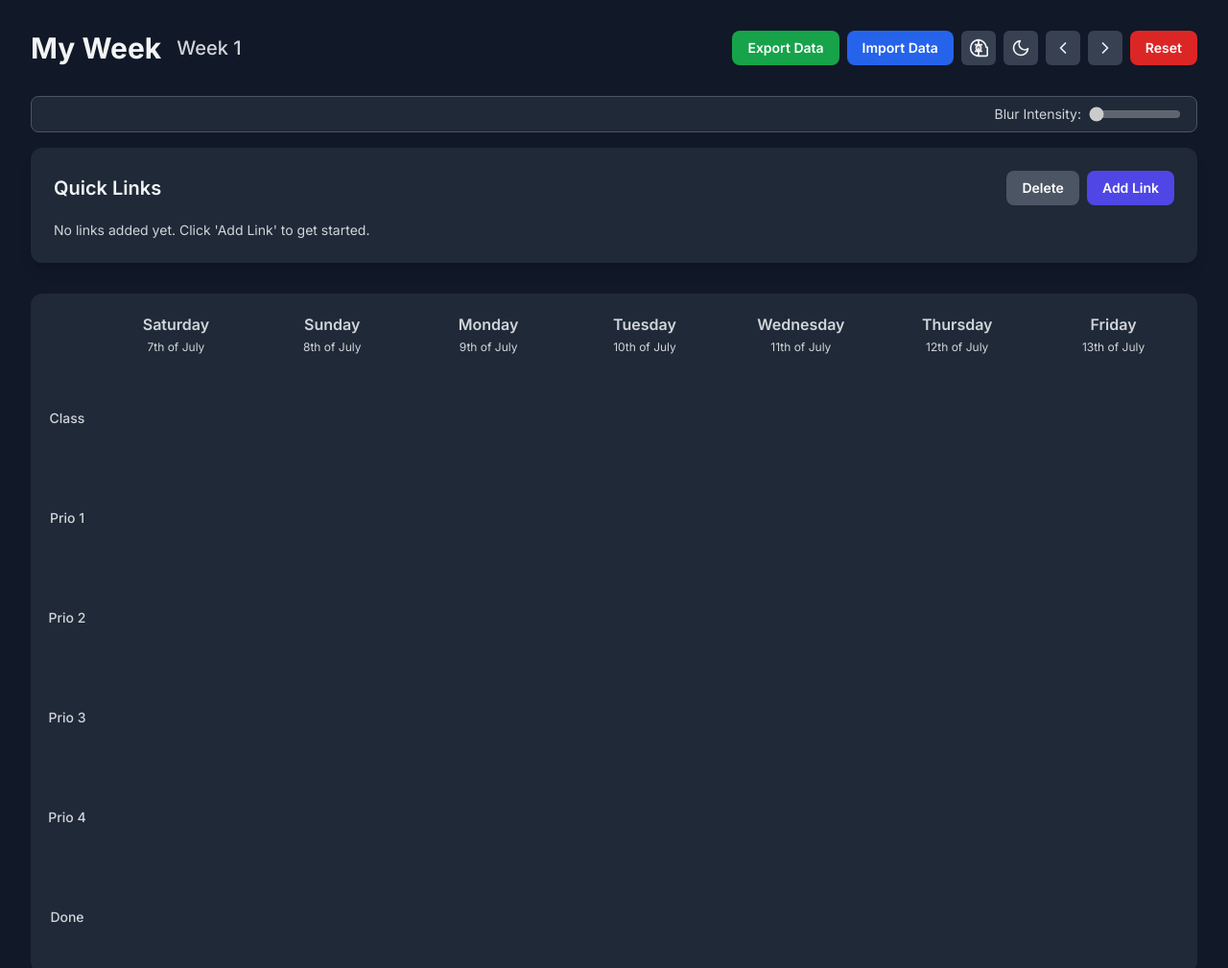
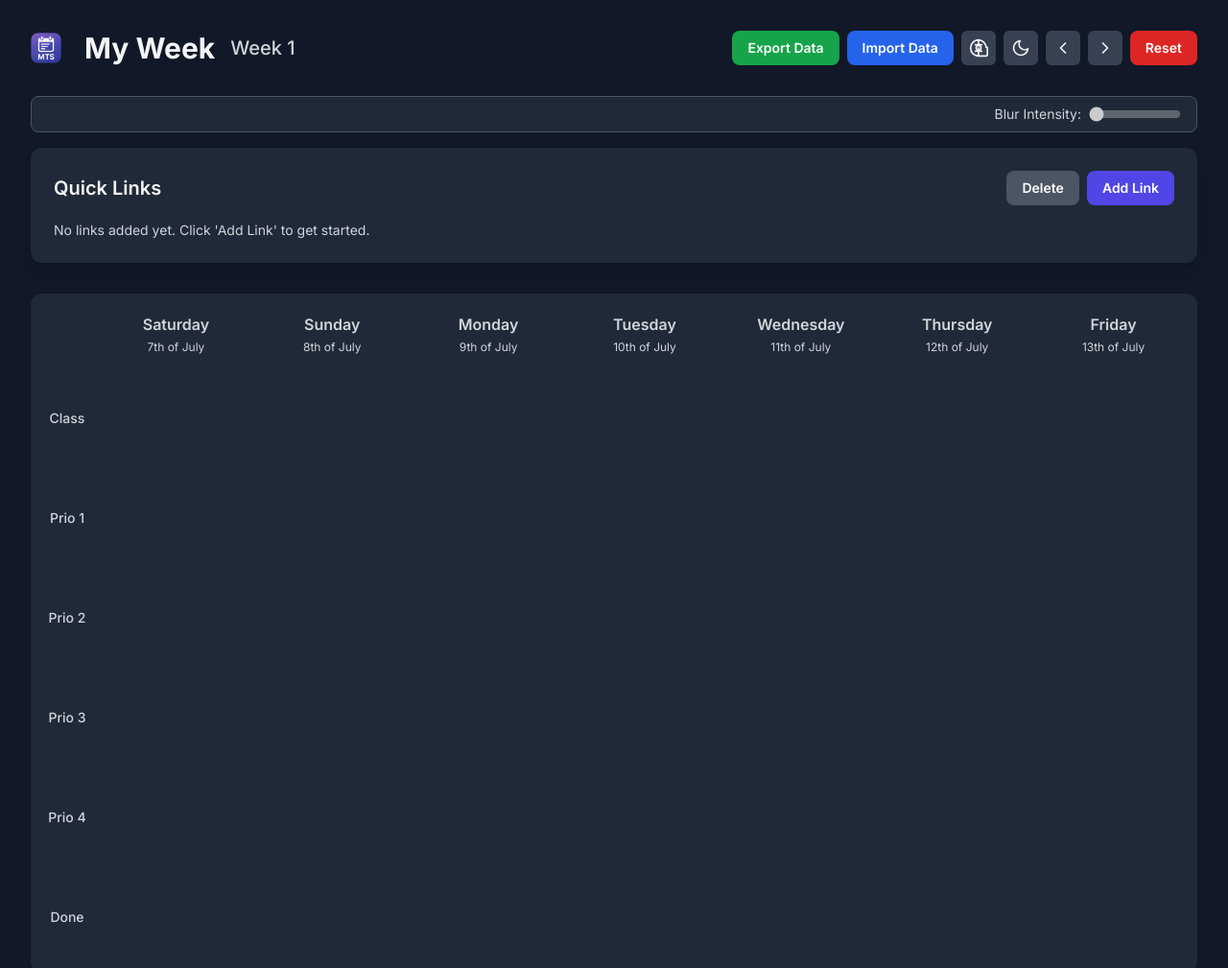
Before and after one commit to khvnf1/MTSchedular, a plain HTML site: page index.html in a window 1280 px wide. Shown: the top 1009 px of the page at 96% size. Drawn offline with nearby package versions, Linux system fonts and the light colour scheme.

Commit message:
Update index.html

```diff
--- a/index.html
+++ b/index.html
@@ -8,7 +8,7 @@
     <link rel="preconnect" href="https://fonts.googleapis.com">
     <link rel="preconnect" href="https://fonts.gstatic.com" crossorigin>
     <link href="https://fonts.googleapis.com/css2?family=Inter:wght@400;500;600;700&display=swap" rel="stylesheet">
-    <!-- Favicon / Icon for the website -->
+    <!-- Favicon / Icon for the website (for browser tab/window) -->
     <link rel="icon" href="MTS.png" type="image/png">
     <link rel="icon" href="MTS.ico" type="image/x-icon">
     <style>
@@ -187,6 +187,8 @@
 
         <header class="flex items-center justify-between mb-8 flex-wrap gap-4">
             <div class="flex items-center gap-4">
+                <!-- Icon added here -->
+                <img id="header-icon" src="MTS.png" onerror="this.onerror=null;this.src='MTS.ico';" alt="MTS Icon" class="w-8 h-8 mr-2">
                 <h1 class="text-3xl font-bold themed-text">My Week</h1>
                 <span id="week-display" class="text-xl themed-text-secondary font-medium">Week 11</span>
             </div>
```
